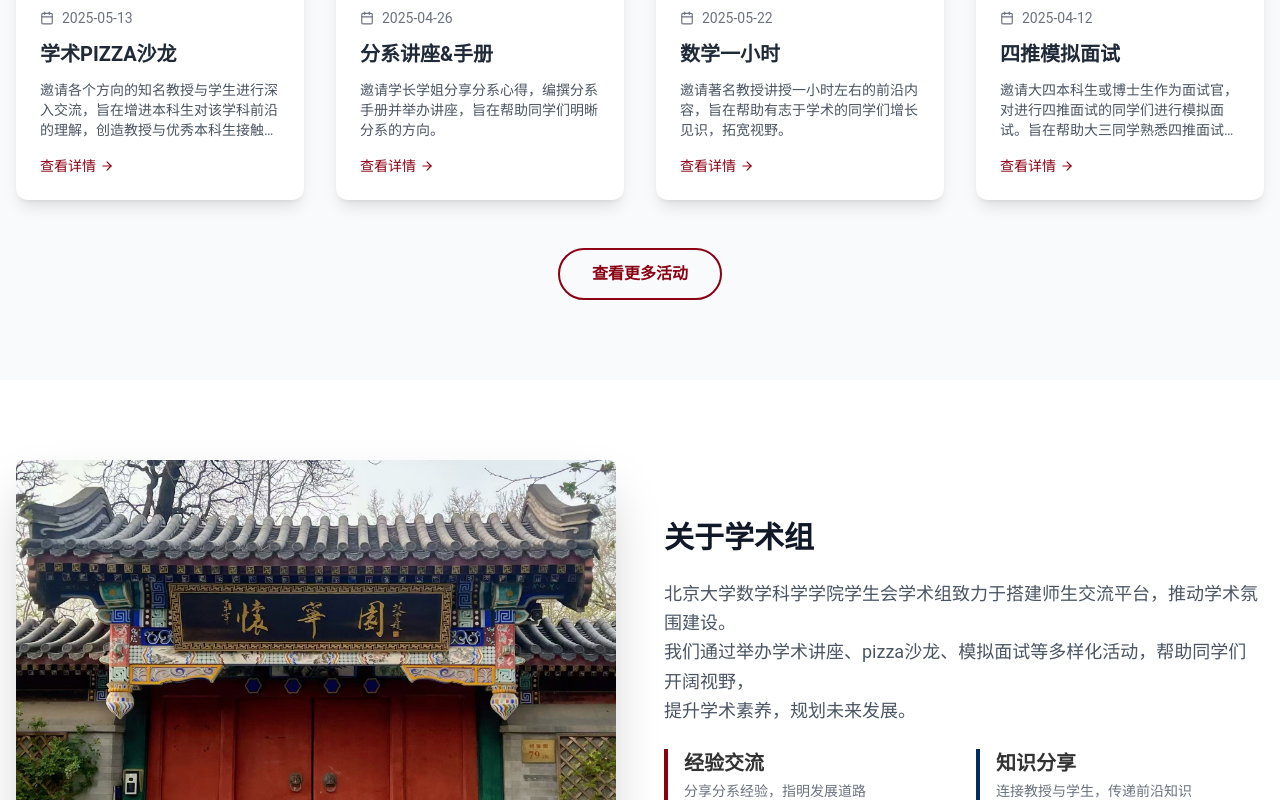
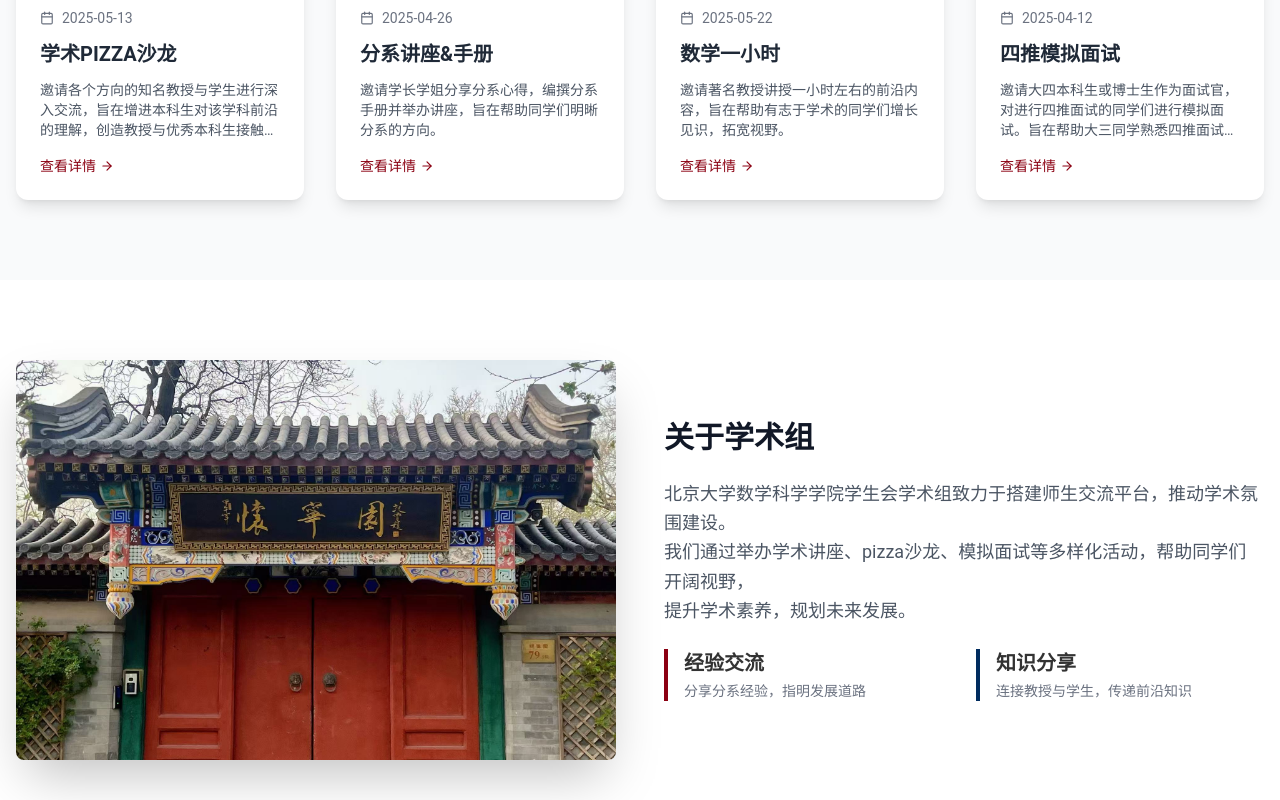
Before and after one commit to wjjpku/Academic-Department-Website, a React (Vite) app: page / in a window 1280 px wide. Shown: the part 1252-2052 px from the top of the page. Built offline with nearby package versions, Linux system fonts and the light colour scheme.

Commit message:
chore: remove view more activities button

```diff
--- a/src/components/ActivityShowcase.tsx
+++ b/src/components/ActivityShowcase.tsx
@@ -1,4 +1,3 @@
-import { Link } from 'react-router-dom';
 import ActivityCard from './ActivityCard';
 import { activitiesConfig } from '../config';
 
@@ -23,15 +22,6 @@ const ActivityShowcase = () => {
             <ActivityCard key={activity.id} activity={activity} index={index} />
           ))}
         </div>
-
-        <div className="text-center mt-12">
-          <Link
-            to="/activities"
-            className="inline-block px-8 py-3 border-2 border-pku-red text-pku-red font-bold rounded-full hover:bg-pku-red hover:text-white transition-colors duration-300"
-          >
-            {homeSection.buttonText}
-          </Link>
-        </div>
       </div>
     </section>
   );
--- a/src/config/modules/activities.ts
+++ b/src/config/modules/activities.ts
@@ -6,7 +6,6 @@ export const activitiesConfig: {
   homeSection: {
     title: string;
     description: string;
-    buttonText: string;
   };
   activities: Activity[];
 } = {
@@ -15,7 +14,6 @@ export const activitiesConfig: {
   homeSection: {
     title: '活动掠影',
     description: '记录学术组的每一个精彩瞬间，见证思想的碰撞与成长的足迹',
-    buttonText: '查看更多活动',
   },
   activities: [
     {
```
